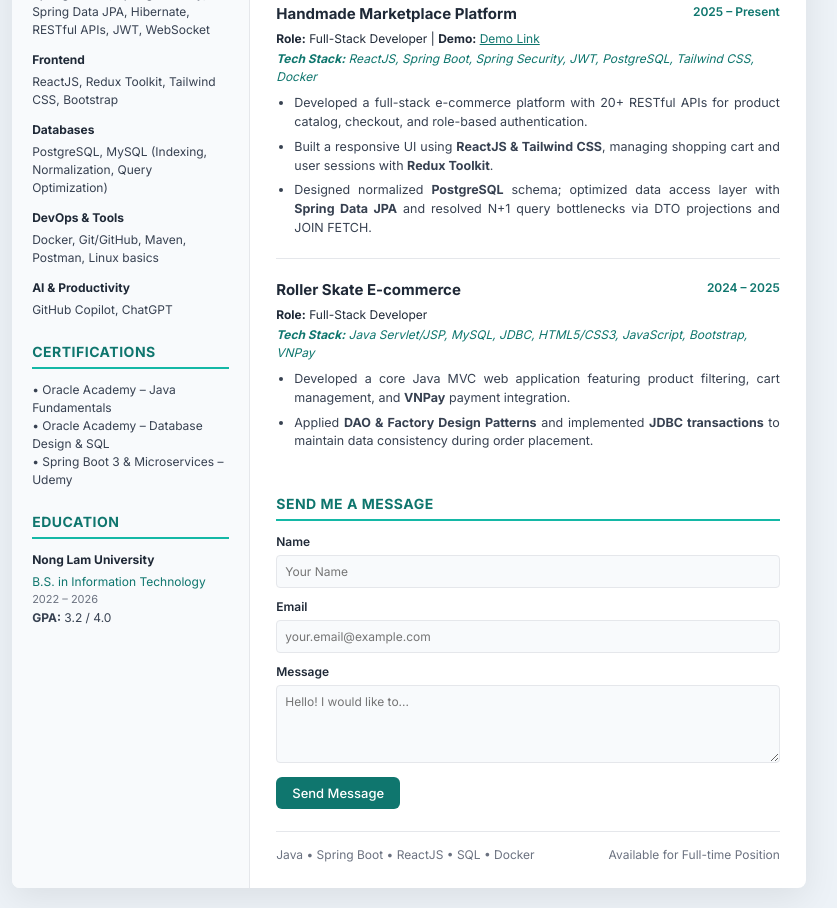
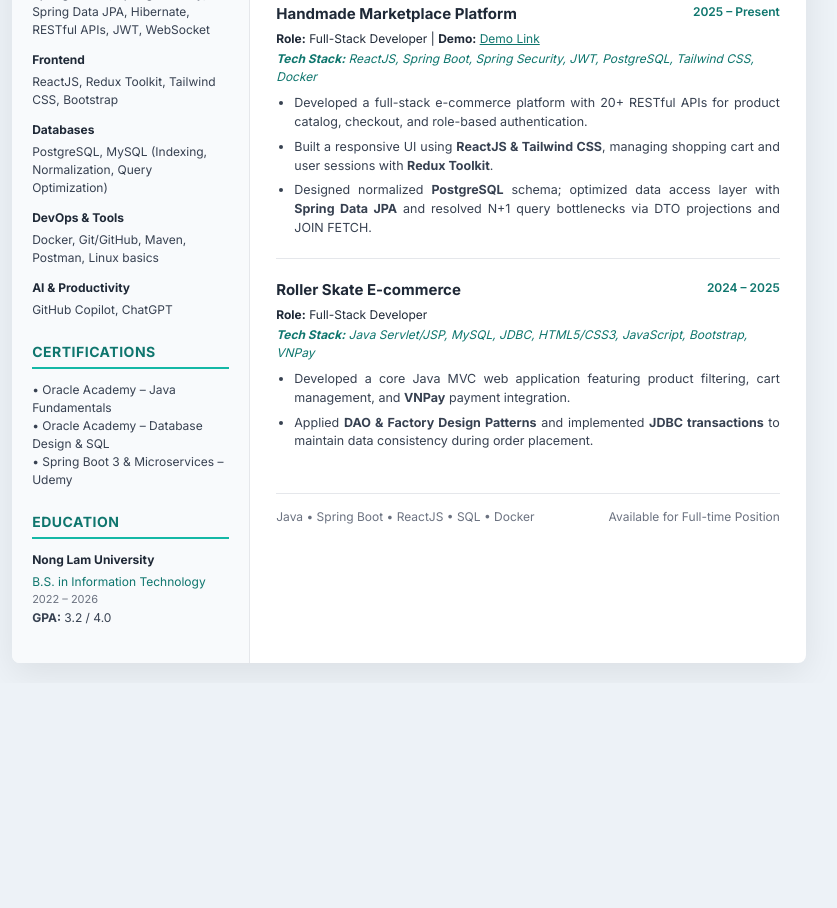
Before and after one commit to ThuanDo-Stack/Portfolio-DoKhanhThuan, a plain HTML site: page index.html in a window 1280 px wide. Shown: the part 691-1599 px from the top of the page, without its empty margins (231-1068 px from the left). After the commit the page ends 1374 px from the top, so only its background shows below. Drawn offline with Linux system fonts and the light colour scheme.

Commit message:
Remove contact form section
Removed contact form section from the HTML.

```diff
--- a/index.html
+++ b/index.html
@@ -207,25 +207,7 @@
       </div>
 
       <!-- CONTACT FORM SECTION -->
-      <div class="section contact-section">
-        <h2>Send Me A Message</h2>
-        <!-- Replace YOUR_FORM_ID with actual Formspree/Web3Forms ID -->
-        <form action="thuan.dokhanh04@gmail.com" method="POST" class="contact-form">
-          <div class="form-group">
-            <label for="name">Name</label>
-            <input type="text" id="name" name="name" required placeholder="Your Name">
-          </div>
-          <div class="form-group">
-            <label for="email">Email</label>
-            <input type="email" id="email" name="email" required placeholder="your.email@example.com">
-          </div>
-          <div class="form-group">
-            <label for="message">Message</label>
-            <textarea id="message" name="message" rows="4" required placeholder="Hello! I would like to..."></textarea>
-          </div>
-          <button type="submit" class="btn btn-submit">Send Message</button>
-        </form>
-      </div>
+
 
       <div class="footer">
         <span>Java • Spring Boot • ReactJS • SQL • Docker</span>
```
